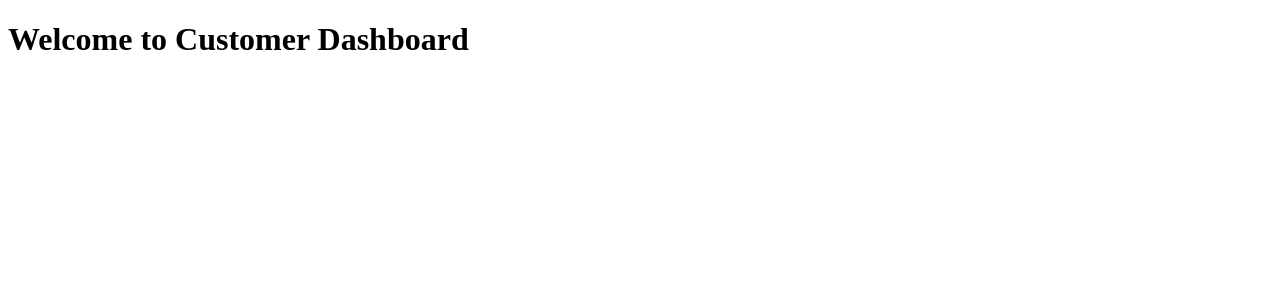
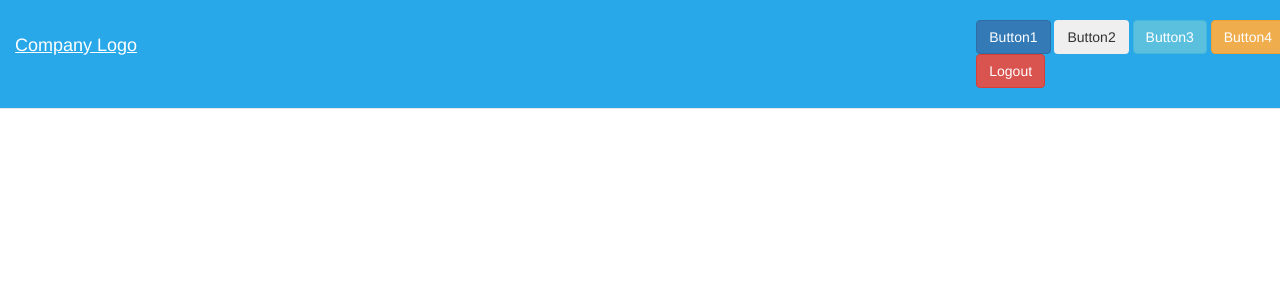
Before and after one commit to kucukaslan/CS-353, a PHP site: page /dashboardC.php in a window 1280 px wide. Shown: the top 300 px of the page. Run offline with PHP 8.4, Linux system fonts and the light colour scheme; the visitor is signed in with stand-in values (Sample User, id 1); data that the repository does not hold is empty; some libraries are stand-ins or nearby versions.

Commit message:
Implemented Logout and Navbar boilerplate

```diff
--- a/Src/Dashboard/dashboardC.php
+++ b/Src/Dashboard/dashboardC.php
@@ -1,15 +1,56 @@
-<?php?>
+<?php
+include("../session.php");
+?>
 
 
 <!DOCTYPE html>
 <html lang="en">
+
 <head>
-    <meta charset="UTF-8">
-    <meta http-equiv="X-UA-Compatible" content="IE=edge">
-    <meta name="viewport" content="width=device-width, initial-scale=1.0">
-    <title>Document</title>
+    <title>Customer Dashboard</title>
+    <meta charset="utf-8">
+    <meta name="viewport" content="width=device-width, initial-scale=1">
+    <link rel="stylesheet" href="../Styles/navbar.php">
+    <link rel="stylesheet" href="https://maxcdn.bootstrapcdn.com/bootstrap/3.4.1/css/bootstrap.min.css">
+    <script src="https://ajax.googleapis.com/ajax/libs/jquery/3.5.1/jquery.min.js"></script>
+    <script src="https://maxcdn.bootstrapcdn.com/bootstrap/3.4.1/js/bootstrap.min.js"></script>
 </head>
+
 <body>
-    <h1>Welcome to Customer Dashboard</h1>
+    <!-- Beginning of Navbar -->
+    <nav class="navbar navbar-default navbar-fixed-top">
+        <div class="navbar-header">
+            <button type="button" class="navbar-toggle collapsed" data-toggle="collapse" data-target="#resNav">
+                <span class="icon-bar"></span>
+                <span class="icon-bar"></span>
+                <span class="icon-bar"></span>
+            </button>
+            <a href="#" class="navbar-brand">Company Logo</a>
+        </div>
+        <div class="collapse navbar-collapse" id="resNav">
+            <ul class="nav navbar-nav navbar-right">
+                <div>
+
+                    <form action="post">
+
+                        <input type="submit" name="button1" class="btn btn-primary" value="Button1" />
+
+                        <input type="submit" name="button2" class="btn btn-secondary" value="Button2" />
+
+                        <input type="submit" name="button3" class="btn btn-info" value="Button3" />
+
+                        <input type="submit" name="button2" class="btn btn-warning" value="Button4" />
+                    </form>
+                    <form action="../logout.php">
+                        <input type="submit" name="logout" class="btn btn-danger" value="Logout" />
+                    </form>
+                </div>
+            </ul>
+
+        </div>
+
+    </nav>
+    <!-- End of Navbar -->
 </body>
+
 </html>
--- /dev/null
+++ b/Src/Styles/navbar.php
@@ -0,0 +1,30 @@
+<?php
+header("Content-type: text/css");
+?>
+
+.navbar{
+  padding: 20px 10px 20px 0px;
+  background-color: #28a7e9 !important;
+  transition: all ease 0.4s;
+}
+.navbar-brand{
+  font-size: 22px;
+  color: white !important;
+  text-decoration: underline;
+}
+.navbar .navbar-nav li a{
+  font-size: 16px;
+  color: black !important;
+
+}
+
+/* Animation */
+.animate{
+  padding: 0px 10px 0px 0px;
+  transition: all ease 0.4s;
+}
+
+/* Jumbotron */
+.jumbotron{
+  margin-top: 110px;
+}
--- /dev/null
+++ b/Src/logout.php
@@ -0,0 +1,5 @@
+<?php
+session_start();
+session_destroy();
+header("location: Login/loginC.php");
+?>
--- a/Src/session.php
+++ b/Src/session.php
@@ -2,15 +2,7 @@
    include('config.php');
    session_start();
 
-   $user_check = $_SESSION['id'];
-
-   $ses_sql = mysqli_query($db,"SELECT c_id FROM thecustomer WHERE cid = '$user_check' ");
-
-//    $row = mysqli_fetch_array($ses_sql,MYSQLI_ASSOC);
-
-//    $login_session = $row['c_id'];
-
    if(!isset($_SESSION['id'])){
-      header("location: Login/loginC.php");
+      header("location: ../Login/loginC.php");
    }
 ?>
```
Also changed, not shown: Src/Dashboard/dashboardE.php (+45 -7 lines), Src/Dashboard/dashboardT.php (+45 -6 lines).
